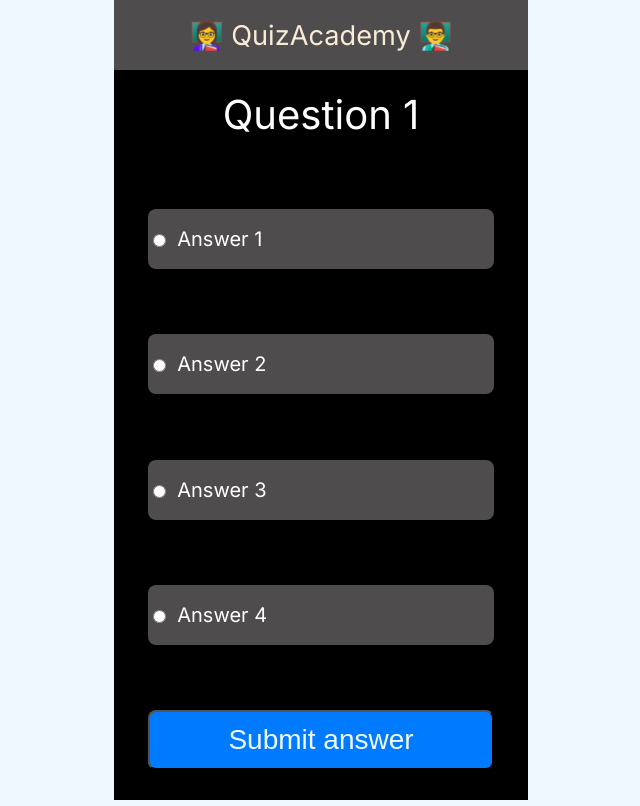
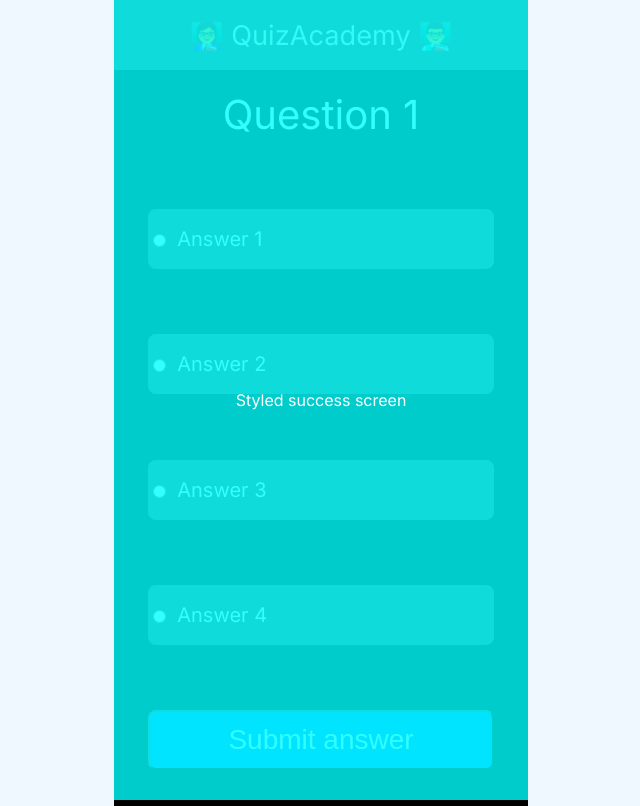
Before and after one commit to SchoolOfCode/Quiz-app, a Next.js app: page / in a window 1280 px wide. Both pictures are taken after a click on the button "Submit answer". Shown: the whole page, without its empty margins (319-959 px from the left). Built offline with nearby package versions, Linux system fonts and the light colour scheme.

Commit message:
Success Screen working

```diff
--- a/app/src/components/QuestionCards/QuestionCards.jsx
+++ b/app/src/components/QuestionCards/QuestionCards.jsx
@@ -1,7 +1,19 @@
+"use client";
+
 import React from 'react'
 import styles from './questionCards.module.css'
+import {useState} from "react"
+import Success from '../SuccessScreen/SuccessScreen'
+
 
 export default function QuestionCards () {
+
+    const [submit, setSubmit] = useState(false)
+
+    const handleClick = () => {
+      setSubmit(true)
+    }
+
     return (
     <div className={styles.wrapper}>
         <div className={styles.form}>
@@ -36,10 +48,15 @@ export default function QuestionCards () {
             </div>
             <button
                 className={styles.button}
-                type="submit">
+                type="submit"
+                onClick={handleClick}>
                     Submit answer
             </button>
         </div>
+        <p className={styles.submit}>{submit && <Success/>}</p>
     </div>
 )
 }
+
+// export default function Header() {
+//     const [menu, setMenu] = useState(false)
--- a/app/src/components/QuestionCards/questionCards.module.css
+++ b/app/src/components/QuestionCards/questionCards.module.css
@@ -44,3 +44,7 @@
     color: aliceblue;
     font-size: 70%;
 }
+
+.submit{
+    color: white
+}
--- /dev/null
+++ b/app/src/components/SuccessScreen/SuccessScreen.jsx
@@ -0,0 +1,11 @@
+"use client";
+
+import React from 'react'
+import styles from './SuccessScreen.module.css'
+import {useState} from "react"
+
+export default function SuccessScreen() {
+    return (
+        <div className={styles.wrapper}>Styled success screen</div>
+    )
+}
--- /dev/null
+++ b/app/src/components/SuccessScreen/SuccessScreen.module.css
@@ -0,0 +1,15 @@
+.wrapper {
+    position: fixed; /* Fixes the position relative to the viewport */
+    top: 50%;
+    left: 50%;
+    background-color: rgba(0, 255, 255, 0.8); /* Semi-transparent aqua background */
+    display: flex;
+    justify-content: center;
+    align-items: center;
+    width: 414px; /* Fixed width */
+    height: 100vh; /* Adjust height based on content */
+    z-index: 1000; /* Ensures it's above other content */
+    transform: translate(-50%, -50%); /* Centers the box */
+    box-sizing: border-box; /* Includes padding within width/height */
+    padding: 20px; /* Optional padding for content */
+}
```
